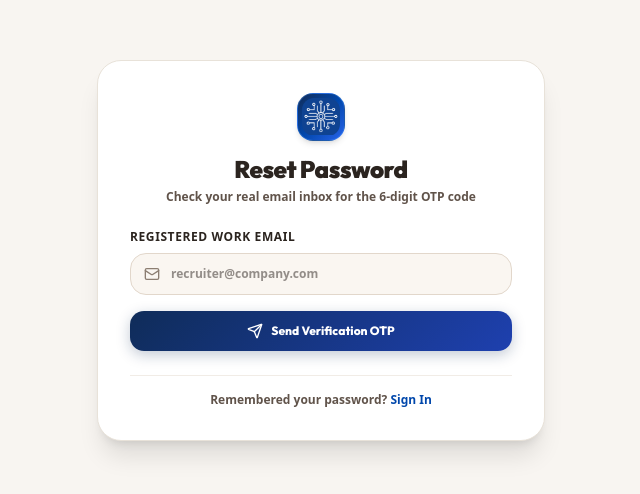
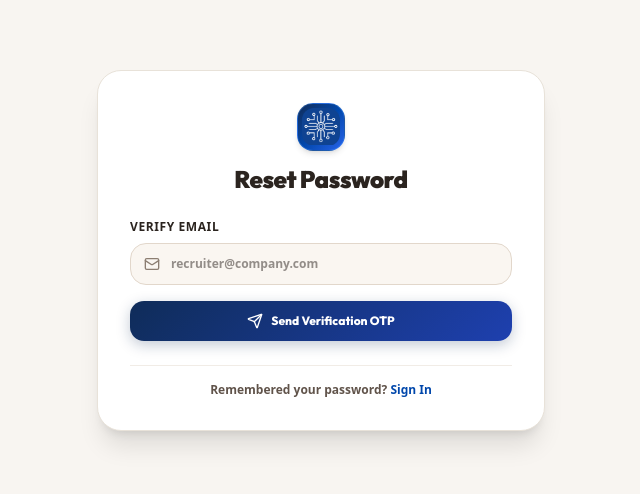
Before and after one commit to jitendarendla/AI_Resume_Analyzer, a Next.js app in the folder frontend/: page /forgot-password in a window 1280 px wide. Shown: the part 150-644 px from the top of the page, without its empty margins (319-959 px from the left). Built offline with nearby package versions, Linux system fonts and the light colour scheme.

Commit message:
Remove subtitle text under Change Password title and rename email field label to VERIFY EMAIL

```diff
--- a/frontend/src/app/forgot-password/page.tsx
+++ b/frontend/src/app/forgot-password/page.tsx
@@ -100,7 +100,6 @@ export default function ForgotPasswordPage() {
           </Link>
           <div>
             <h1 className="text-2xl font-black text-[#2B241F] tracking-tight">Reset Password</h1>
-            <p className="text-xs font-semibold text-[#60534A] mt-1">Check your real email inbox for the 6-digit OTP code</p>
           </div>
         </div>
 
@@ -122,7 +121,7 @@ export default function ForgotPasswordPage() {
         {step === 'send_otp' && (
           <form onSubmit={handleSendOTP} className="space-y-4 text-xs">
             <div>
-              <label className="block text-[#2B241F] font-black uppercase tracking-wider mb-2">Registered Work Email</label>
+              <label className="block text-[#2B241F] font-black uppercase tracking-wider mb-2">Verify Email</label>
               <div className="relative">
                 <Mail className="w-4 h-4 absolute left-3.5 top-1/2 -translate-y-1/2 text-[#8C7E72]" />
                 <input
--- a/frontend/src/app/profile/page.tsx
+++ b/frontend/src/app/profile/page.tsx
@@ -332,7 +332,6 @@ export default function ProfilePage() {
                 <div className="flex items-center justify-between border-b border-[#F1ECE6] pb-3">
                   <div>
                     <h3 className="text-lg font-black text-[#2B241F]">Change Password</h3>
-                    <p className="text-[11px] font-semibold text-[#60534A]">Check your real email inbox for the 6-digit verification code</p>
                   </div>
                   <button onClick={() => setIsPassOpen(false)} className="text-[#8C7E72] hover:text-[#2B241F]">
                     <X className="w-5 h-5" />
@@ -357,7 +356,7 @@ export default function ProfilePage() {
                 {otpStep === 'send_otp' && (
                   <form onSubmit={handleSendOTP} className="space-y-4 text-xs">
                     <div>
-                      <label className="block text-[#2B241F] font-black uppercase tracking-wider mb-2">Work Email to Verify</label>
+                      <label className="block text-[#2B241F] font-black uppercase tracking-wider mb-2">Verify Email</label>
                       <div className="relative">
                         <Mail className="w-4 h-4 absolute left-3.5 top-1/2 -translate-y-1/2 text-[#8C7E72]" />
                         <input
```
